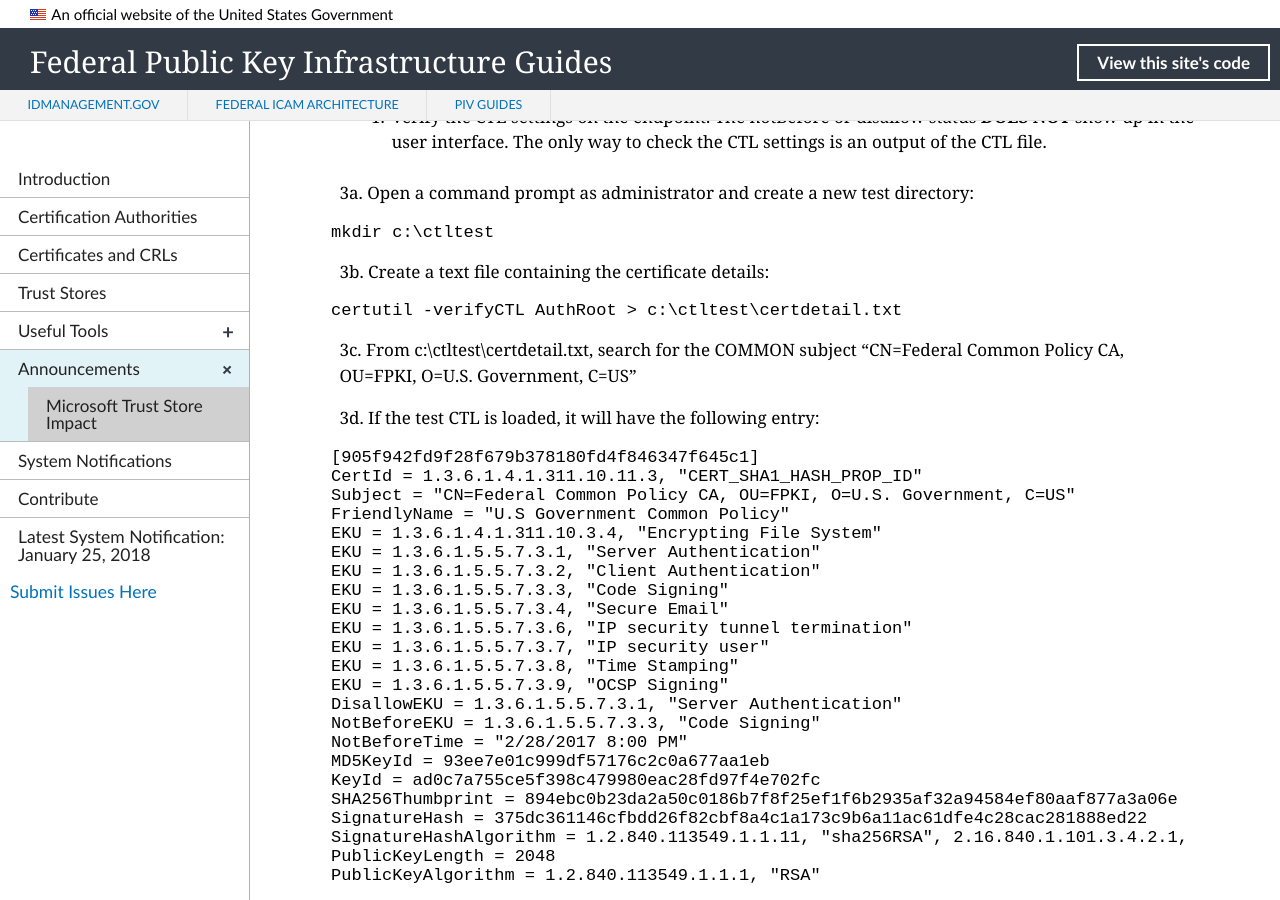
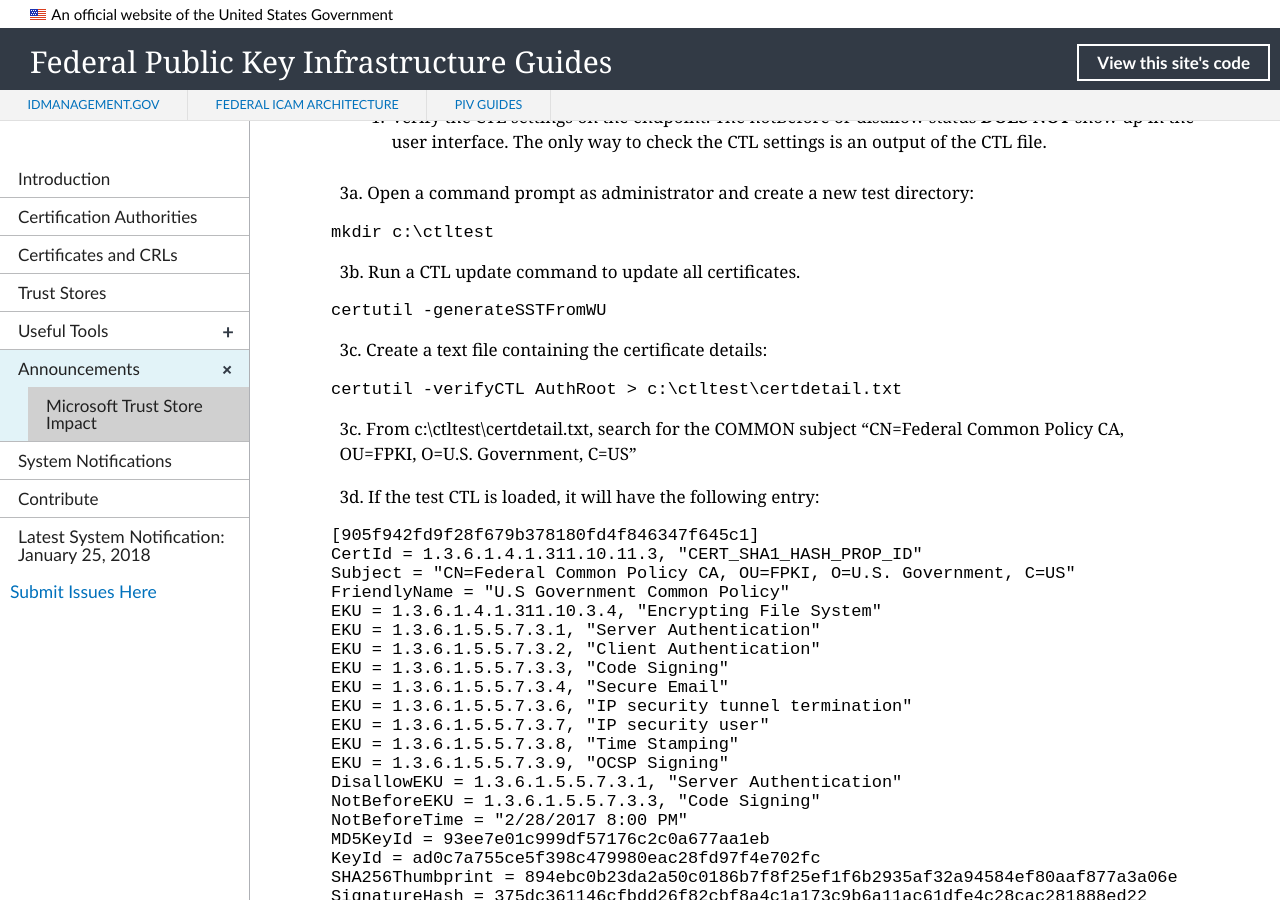
Before and after one commit to GSA/fpki-guides, a Jekyll site: the page built from _announcements/01_microsoft_constraint.md, in a window 1280 px wide and 900 px high, scrolled down 4902 px. Built offline with Jekyll 4.4.1, drawn with Linux system fonts in a browser that asks for light colours; nearby versions of some CDN libraries; library files that are not in the unit come from our copies.

Commit message:
Added Registry Update Command
Found command to update the CTL after registry update

````diff
--- a/_announcements/01_microsoft_constraint.md
+++ b/_announcements/01_microsoft_constraint.md
@@ -165,8 +165,13 @@
 ```
 mkdir c:\ctltest
 ```
+3b. Run a CTL update command to update all certificates.
 
-3b. Create a text file containing the certificate details:
+```
+certutil -generateSSTFromWU
+```
+
+3c. Create a text file containing the certificate details:
 
 ```
 certutil -verifyCTL AuthRoot > c:\ctltest\certdetail.txt
````
